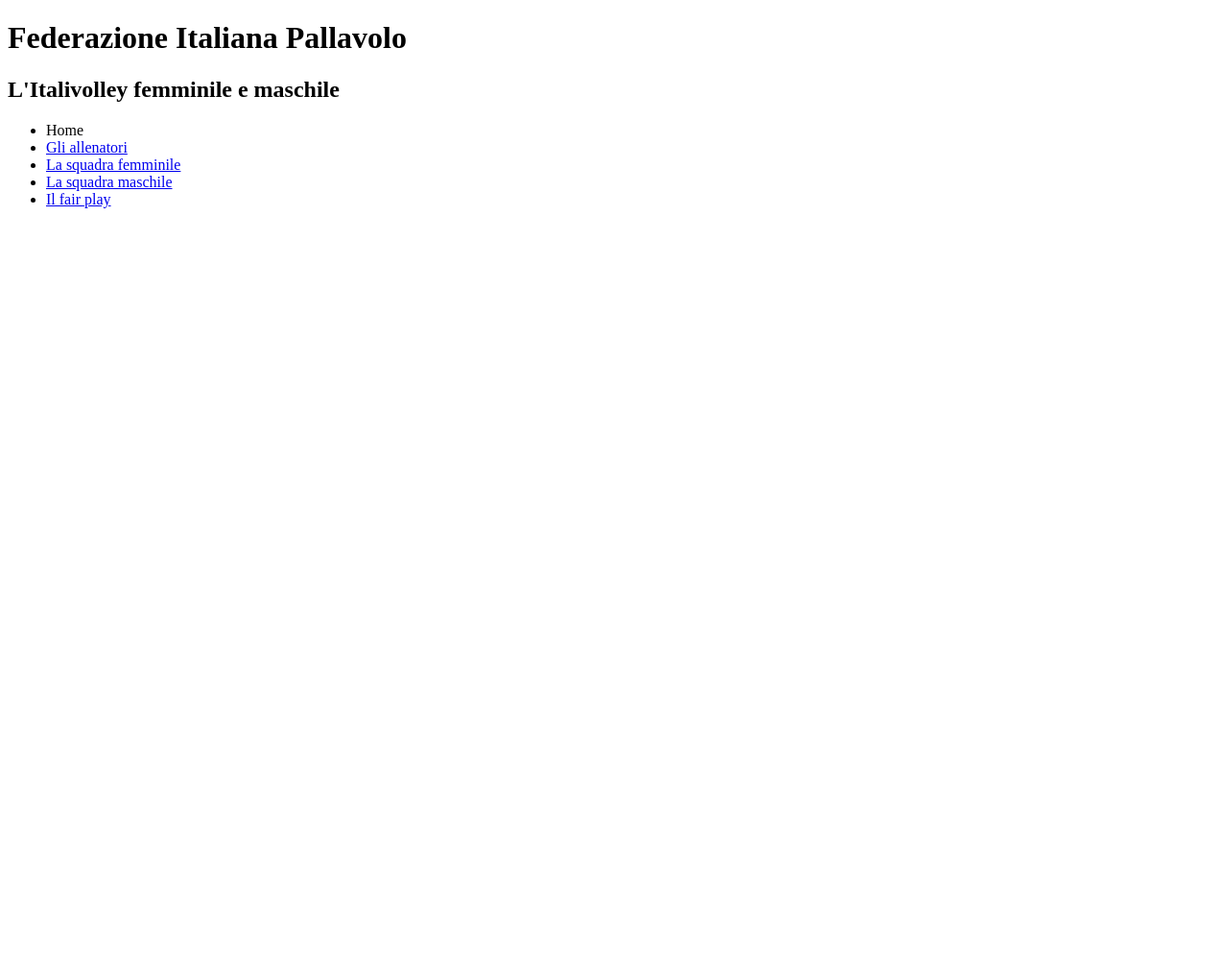
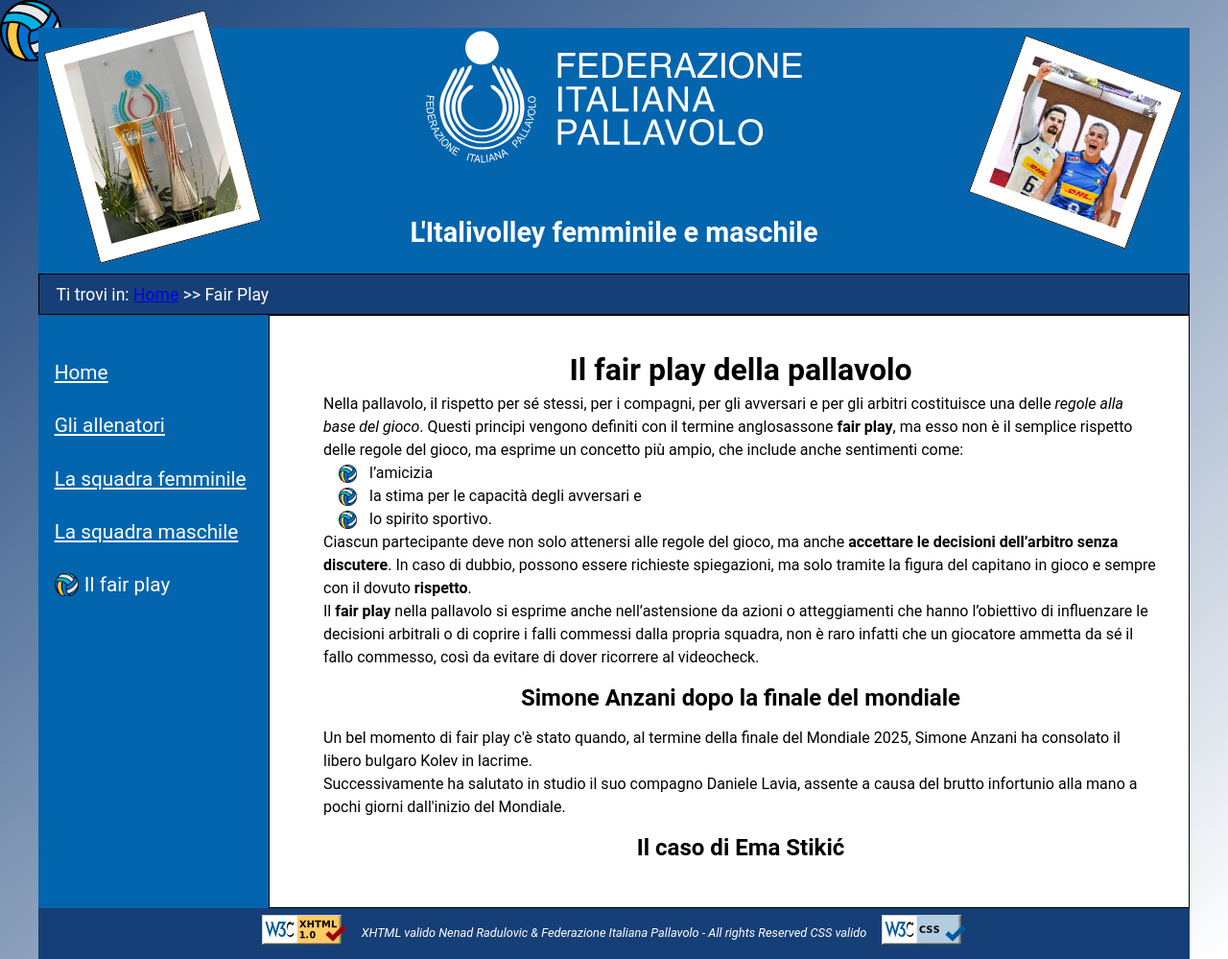
Before and after one commit to nenadkk/tecWeb, a plain HTML site: page Laboratorio/fairPlay.html in a window 1280 px wide. Shown: the whole page at 96% size. Before the commit the page ends 800 px from the top, so only its background shows below. Drawn offline with Linux system fonts and the light colour scheme; a web font is replaced by a local one.

Commit message:
Inizio pagina fairplay

```diff
--- a/Laboratorio/fairPlay.html
+++ b/Laboratorio/fairPlay.html
@@ -2,29 +2,77 @@
 <html lang="it">
     <head>
         <title>Italivolley</title>
-        <meta charset="uft-8">
-        <meta name="description" content="Pagina della nazionale di pallavolo italiana">
-        <meta name="keywords" content="pallavolo, Italivolley, nazionale, olimpiadi, mondiali">
+        <meta charset="utf-8">
+        <meta name="description" content="Pagina dedicata a valore del fairplay (della nazionale Italivolley)">
+        <meta name="keywords" content="pallavolo, Italivolley, nazionale, Simone Anzani, Ema Stikic">
 
-        <meta name="viewport" content="width=device-width, initial-scale=1.0" />
+        <link rel="stylesheet" href="style.css">
 
+        <!-- Per caricare il font il prima possibile così il browser non deve ricaricare il testo-->
+        <link rel="preconnect" href="https://font.googleapis.com">
+        <link rel="preconnect" href="https://font.gstatic.com" crossoring>
+        <link href="https://font.googleapis.com/css2?family=Lexend:wght@100..900&display=swap" rel="stylesheet">
 
+        <!-- <meta name="viewport" content="width=device-width, initial-scale=1.0" />
+        -->
     </head>
     <body>
         <header>
+            <img src="materiale/images/coppe.jpg" id="coppe" alt="Immagine con le due coppe vinte ai mondiali">
+            <img src="materiale/images/capitani.png" id="capitani" alt="Immagine con i due capitani delle nazionali">
+
             <h1>Federazione Italiana Pallavolo</h1>
             <h2>L'Italivolley femminile e maschile</h2>
+
+
         </header>
-        <nav>
+
+        <nav id="breadcrumb">
+            <p>Ti trovi in: <a href="index.html">Home</a> >> Fair Play </p>
+        </nav>
+
+        <nav id="menu">
             <ul>
-                <li>Home</li>
+                <li><a href="index.html">Home</a></li>
                 <li><a href="allenatori.html">Gli allenatori</a></li>
                 <li><a href="squadraFemminile.html">La squadra femminile</a></li>
                 <li><a href="squadraMaschile.html">La squadra maschile</a></li>
-                <li><a href="fairPlay.html">Il fair play</a></li>
+                <li id="currentlink">Il fair play</li>
 
             </ul>
         </nav>
+
+        <main id="content">
+
+            <h1>Il fair play della pallavolo</h1>
+            <p>Nella pallavolo, il rispetto per sé stessi, per i compagni, per gli avversari e per gli arbitri costituisce una delle <em>regole alla base del gioco</em>. Questi principi vengono definiti con il termine anglosassone <strong>fair play</strong>, ma esso non è il semplice rispetto delle regole del gioco, ma esprime un concetto più ampio, che include anche sentimenti come:</p>
+
+            <ul id="listaSentimenti">
+                <li>l’amicizia</li>
+                <li>la stima per le capacità degli avversari e</li>
+                <li>lo spirito sportivo.</li>
+            </ul>
+
+            <p>Ciascun partecipante deve non solo attenersi alle regole del gioco, ma anche <strong>accettare le decisioni dell’arbitro senza discutere</strong>. In caso di dubbio, possono essere richieste spiegazioni, ma solo tramite la figura del capitano in gioco e sempre con il dovuto <strong>rispetto</strong>.</p>
+
+            <p>Il <strong>fair play</strong> nella pallavolo si esprime anche nell’astensione da azioni o atteggiamenti che hanno l’obiettivo di influenzare le decisioni arbitrali o di coprire i falli commessi dalla propria squadra, non è raro infatti che un giocatore ammetta da sé il fallo commesso, così da evitare di dover ricorrere al videocheck.</p>
+
+            <h2>Simone Anzani dopo la finale del mondiale</h2>
+            <p>Un bel momento di fair play c'è stato quando, al termine della finale del Mondiale 2025, Simone Anzani ha consolato il libero bulgaro Kolev in lacrime.</p>
+            <p>Successivamente ha salutato in studio il suo compagno Daniele Lavia, assente a causa del brutto infortunio alla mano a pochi giorni dall'inizio del Mondiale.</p>
+
+            <h2>Il caso di Ema Stikić</h2>
+            <p>
+
+        </main>
+
+        <footer>
+            <img class="imgValidCode" src="./materiale/images/valid-xhtml10.png" alt="XHTML valido">
+            <p>XHTML valido Nenad Radulovic & Federazione Italiana Pallavolo - All rights Reserved CSS valido</p>
+            <img class="imgValidCode" src="./materiale/images/vcss-blue.gif" alt="XHTML valido">
+
+        </footer>
+
     </body>
 
 </html>
--- a/Laboratorio/style.css
+++ b/Laboratorio/style.css
@@ -345,3 +345,23 @@
     padding-left: 2em;
     margin-left: 1.0em;
 }
+
+
+/*
+ =============================================================================
+  SEZIONE FAIR PLAY
+ =============================================================================
+*/
+
+#listaSentimenti ul{
+    padding-top: 1.5em;
+}
+#listaSentimenti li{
+    list-style-type: none;
+    background-image: url("./materiale/images/palla.png");
+    background-position: left center;
+    background-size: 1.2em;
+    background-repeat: no-repeat;
+    padding-left: 2em;
+    margin-left: 1.0em;
+}
```
Also changed, not shown: Laboratorio/squadraFemminile.html (+1 -1 lines).
